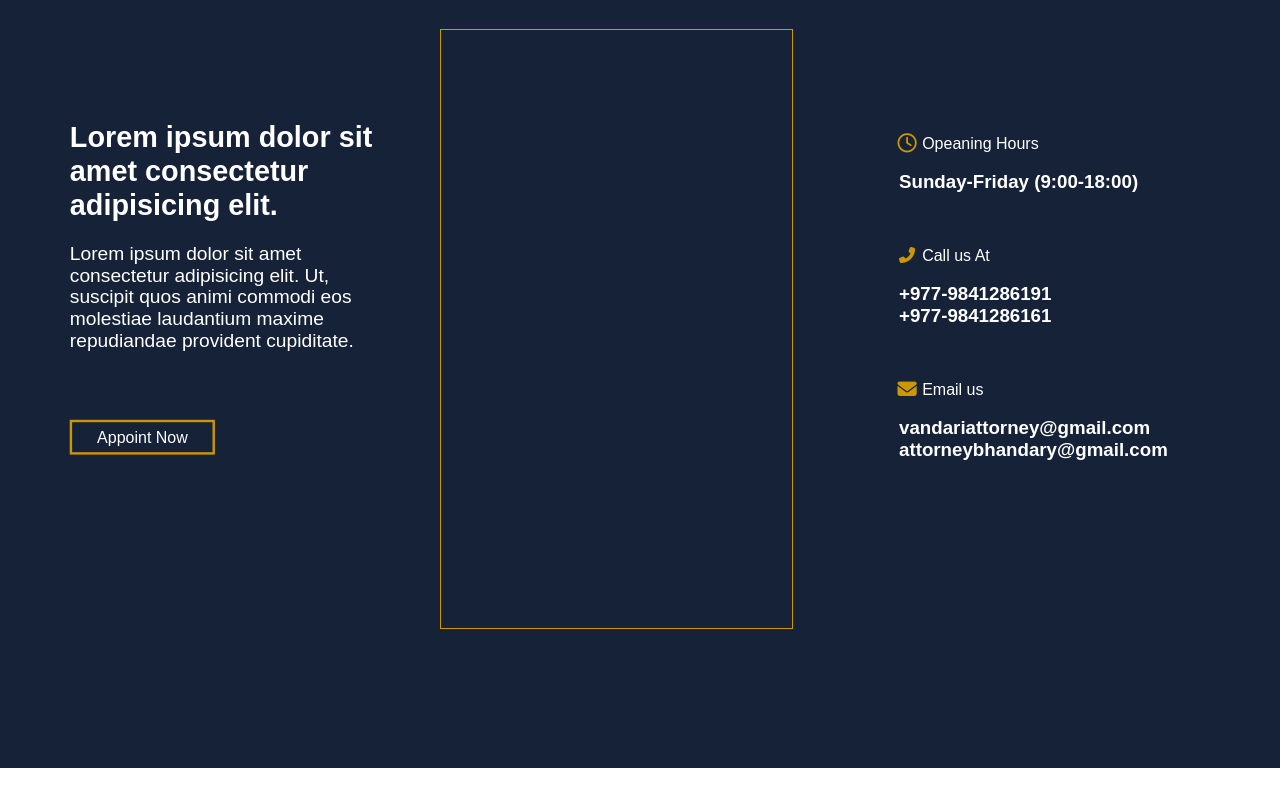
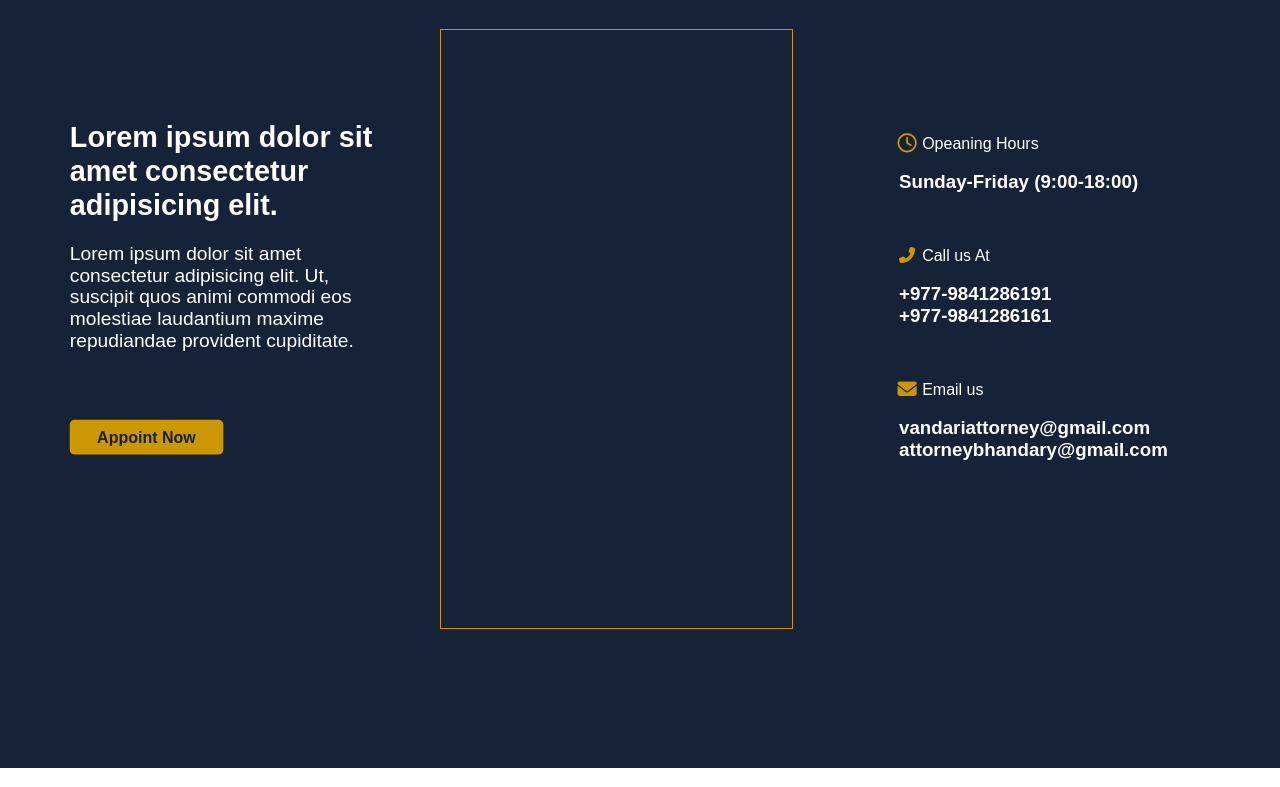
Before and after one commit to SaumyaBhandari/HouseOfAttorneys, a plain HTML site: page index.html in a window 1280 px wide. Shown: the part 132-919 px from the top of the page. Drawn offline with Linux system fonts and the light colour scheme.

Commit message:
changed logo and the button

```diff
--- a/Styles/index.css
+++ b/Styles/index.css
@@ -38,8 +38,19 @@
 .landingSectionLeft .landingSectionButton button{
     padding: 2% 8%;
     border: 2px solid #cd9703;
+    border-radius: 4px;
+    background-color: #cd9703;
+    color: #152238;
+    font-weight: bolder;
+    transition-duration: .2s;
+    cursor: pointer;
+}
+
+.landingSectionButton button:hover{
     background-color: transparent;
-    color: #fff;
+    color: #cd9703;
+    transition-duration: .2s;
+    transform: scale(1.01);
 }
 
 
```
Also changed, not shown: images/logo.png.
